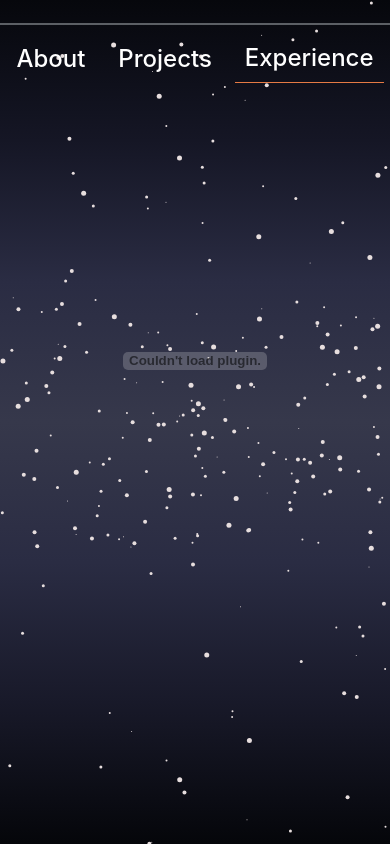
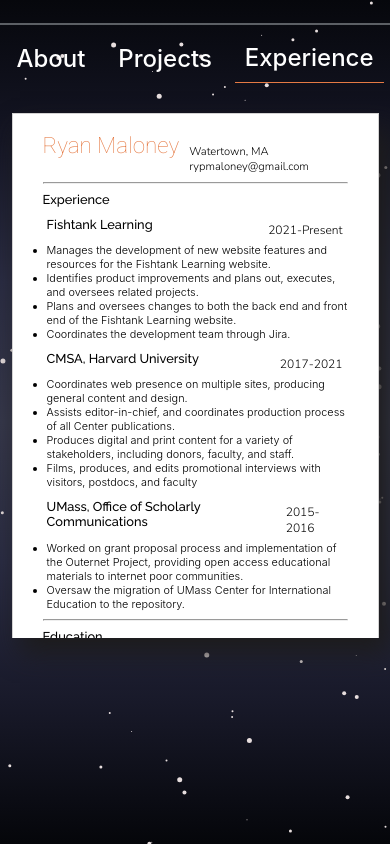
Before and after one commit to rypmaloney/portfolio, a React (Create React App) app: page / in a window 390 px wide. Both pictures are taken after a click on the link "Experience". Built offline with nearby package versions, Linux system fonts and the light colour scheme.

Commit message:
Updated to object for pdf. Fall back for mobile will be the html resume

```diff
--- a/src/components/WorkHistory/WorkHistory.css
+++ b/src/components/WorkHistory/WorkHistory.css
@@ -1,9 +1,9 @@
 .display {
   background-color: white;
   border: 1px solid rgba(184, 182, 182, 0.616);
-  box-shadow: rgb(0, 0, 0) 2px 10px 15px;
-  max-width: 440px;
-  max-height: 600px;
+  box-shadow: 10px 15px 25px rgb(29, 28, 28);
+  width: 440px;
+  height: 600px;
   margin: auto;
   padding: 30px 30px 60px 30px;
   padding-top: 10px;
@@ -18,14 +18,16 @@
   flex-direction: column;
   align-items: center;
   justify-content: center;
+  padding: 15px;
 }
 
 .display h2,
 .display h3,
 .display p {
   color: BLACK;
-  margin: 0;
+  margin: 5px 0 0 0;
   font-size: 1em;
+  font-weight: 500 ;
 }
 
 .download {
@@ -80,10 +82,11 @@
   margin: 0;
   font-weight: 300;
 }
-embed {
+object {
     width:750px;
-    height:1025px;
+    height: 1025px;
     z-index: 10;
+    box-shadow: 10px 15px 25px rgb(29, 28, 28);
     animation-duration: 1s;
     animation-name: slideInFromRight;
     animation-iteration-count: 1;
@@ -91,9 +94,12 @@
 
 
 @media only screen and (max-width: 750px) {
-embed{
-    width:400px;
-    height:525px;
+object{
+    width:370px;
+    height: 525px;
+    z-index: 1000;
+    animation-name: enterFromBottom;
+    animation-duration: 2s;
 
 
 }
@@ -102,6 +108,22 @@
   }
 
   .contact-display h1 {
-    font-size: 3em;
+    font-size:3em;
+  }
+  .display {
+    width: 305px;
+    height: 550px;
+  }
+
+.display h2,
+.display h3 {
+
+  font-size: .8em;
+}
+.display li {
+    font-size: .85em;
+  }
+  .display h1 {
+      font-size: 1.4em;
   }
 }
--- a/src/components/WorkHistory/WorkHistory.js
+++ b/src/components/WorkHistory/WorkHistory.js
@@ -5,10 +5,15 @@
 const WorkHistory = () => {
   return (
     <div className="WorkHistory-wrapper">
-      {/* <div className="display">
-        <Resume />
-      </div> */}
-      <embed src={pdf} type="application/pdf"></embed>
+      <object data={pdf} type="application/pdf">
+        <div className="display">
+          <Resume />
+        </div>
+        <p>
+          Your web browser doesn't have a PDF plugin. Instead you can{' '}
+          <a href={pdf}>click here to download the PDF file.</a>
+        </p>
+      </object>
     </div>
   );
 };
```
